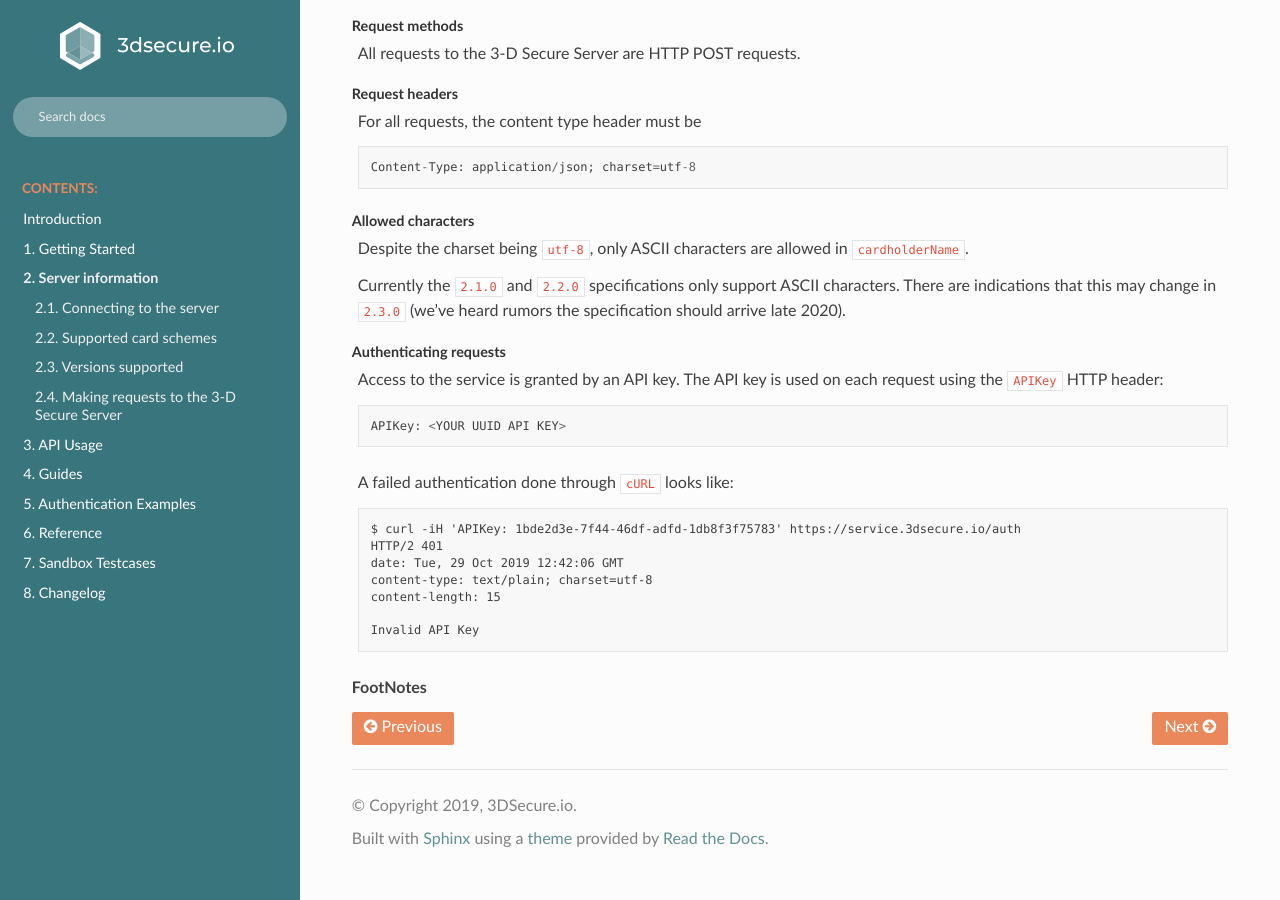
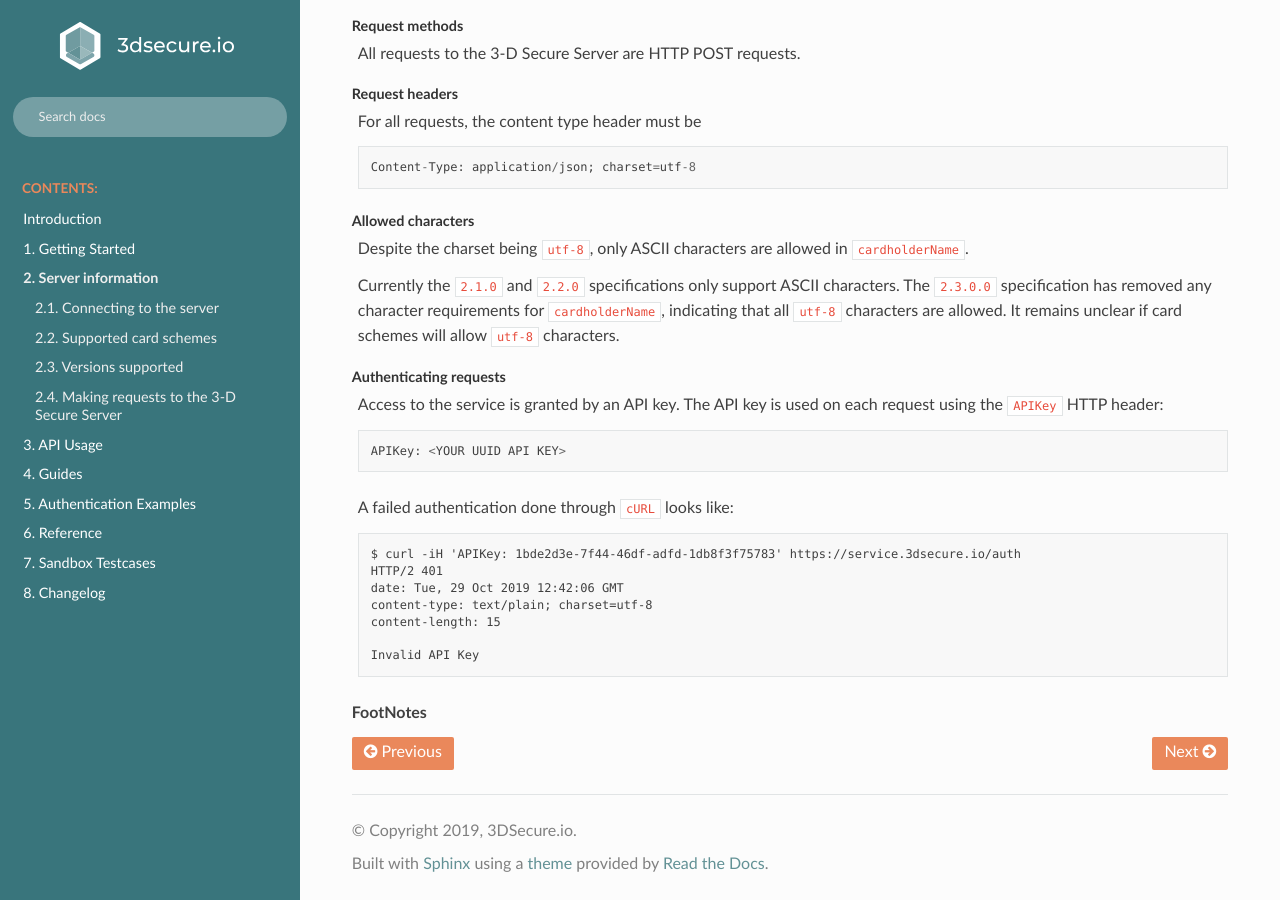
Before and after one commit to clearhaus/3DSv2-api-documentation, a Sphinx documentation site: the page built from source/server-information.rst, in a window 1280 px wide and 900 px high, scrolled down 851 px. Built offline with Sphinx 7.4.7 and the Read the Docs theme 2.0.0, drawn with Linux system fonts in a browser that asks for light colours.

Commit message:
Clarify cardholderName in 2.3.0.0

```diff
--- a/source/server-information.rst
+++ b/source/server-information.rst
@@ -59,8 +59,10 @@ Allowed characters
   ``cardholderName``.
 
   Currently the ``2.1.0`` and ``2.2.0`` specifications only support ASCII
-  characters. There are indications that this may change in ``2.3.0``  (we've
-  heard rumors the specification should arrive late 2020).
+  characters.
+  The ``2.3.0.0`` specification has removed any character requirements for
+  ``cardholderName``, indicating that all ``utf-8`` characters are allowed.
+  It remains unclear if card schemes will allow ``utf-8`` characters.
 
 Authenticating requests
   Access to the service is granted by an API key. The API key is used on each
```
